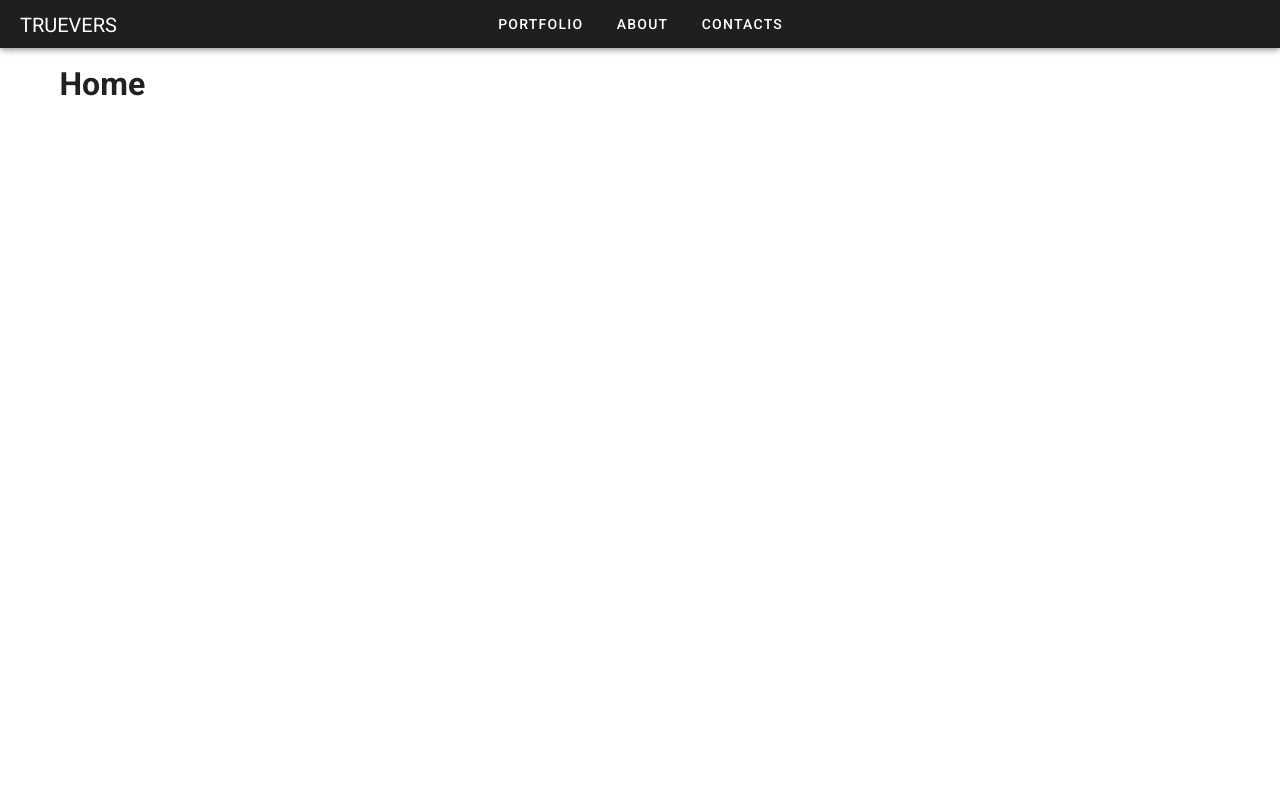
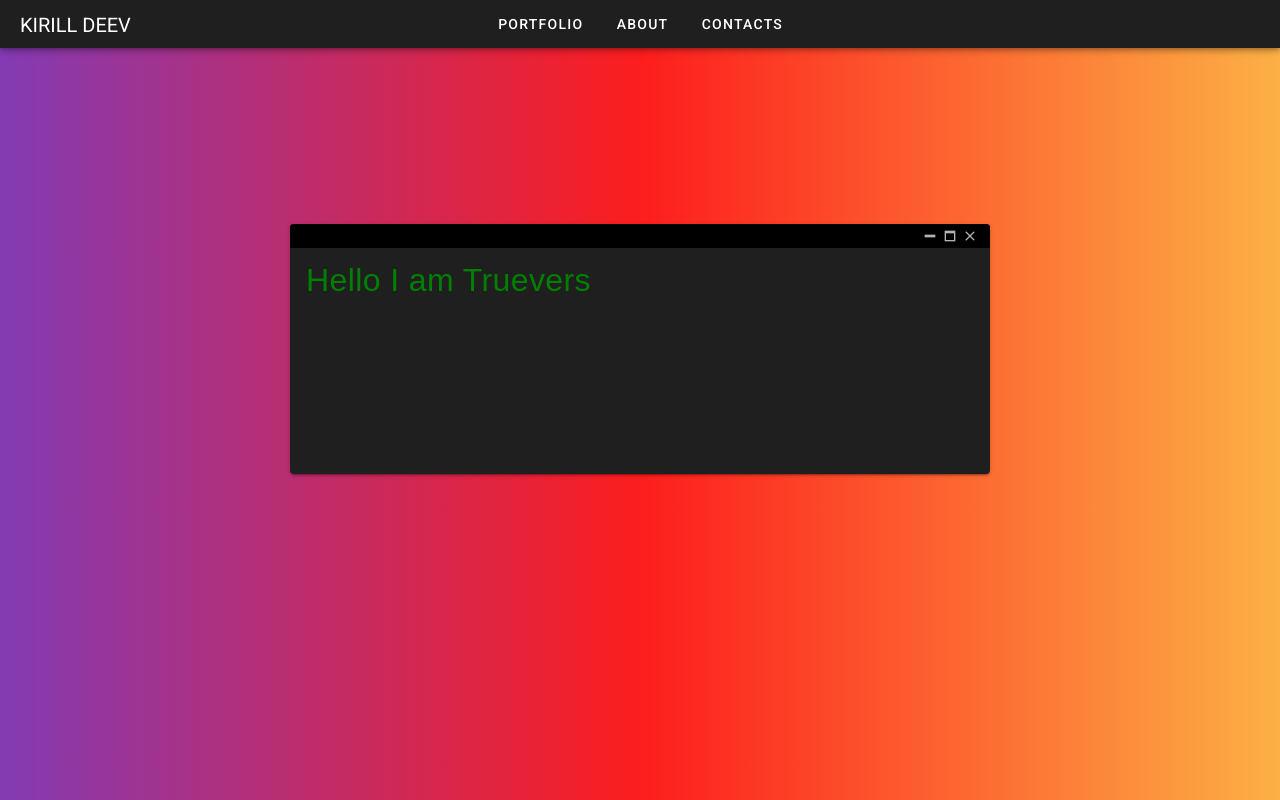
Before and after one commit to deevkv/portfolio, a Vue app: page / in a window 1280 px wide. Built offline with nearby package versions, Linux system fonts and the light colour scheme.

Commit message:
Connection 'Sass'. Creating a Drag'n'Drop event for a window in the 'Home.vue' component

```diff
--- a/package.json
+++ b/package.json
@@ -21,8 +21,8 @@
     "babel-eslint": "^10.0.3",
     "eslint": "^5.16.0",
     "eslint-plugin-vue": "^5.0.0",
-    "sass": "^1.19.0",
-    "sass-loader": "^8.0.0",
+    "sass": "^1.25.0",
+    "sass-loader": "^8.0.2",
     "vue-cli-plugin-vuetify": "^2.0.3",
     "vue-template-compiler": "^2.6.10",
     "vuetify-loader": "^1.3.0"
--- a/src/App.vue
+++ b/src/App.vue
@@ -21,7 +21,9 @@
 
       <div class="app-bar__title-wrapper">
         <v-app-bar-nav-icon @click="drawer = !drawer" class="hidden-md-and-up app-bar__nav-icon"></v-app-bar-nav-icon>
-        <v-toolbar-title class="app-bar__title">Truevers</v-toolbar-title>
+        <v-toolbar-title class="app-bar__title">
+         <router-link to="/" tag="span">Kirill Deev</router-link>
+        </v-toolbar-title>
       </div>
       <v-toolbar-items class="hidden-sm-and-down app-bar__links">
         <v-btn
@@ -54,9 +56,11 @@
   }
 
   .app-bar__title {
+    display: block;
     padding-top: 10px;
     padding-left: 10px;
     text-transform: uppercase;
+    cursor: pointer;
   }
 
   .app-bar__links {
--- /dev/null
+++ b/src/assets/js/home.js
@@ -0,0 +1,31 @@
+'use strict';
+
+Vue.directive('draggable', {
+  bind: function (el) {
+    el.style.position = 'absolute';
+    var startX, startY, initialMouseX, initialMouseY;
+
+    function mousemove(e) {
+      var dx = e.clientX - initialMouseX;
+      var dy = e.clientY - initialMouseY;
+      el.style.top = startY + dy + 'px';
+      el.style.left = startX + dx + 'px';
+      return false;
+    }
+
+    function mouseup() {
+      document.removeEventListener('mousemove', mousemove);
+      document.removeEventListener('mouseup', mouseup);
+    }
+
+    el.addEventListener('mousedown', function(e) {
+      startX = el.offsetLeft;
+      startY = el.offsetTop;
+      initialMouseX = e.clientX;
+      initialMouseY = e.clientY;
+      document.addEventListener('mousemove', mousemove);
+      document.addEventListener('mouseup', mouseup);
+      return false;
+    });
+  }
+})
--- /dev/null
+++ b/src/assets/sass/variables.sass
@@ -0,0 +1 @@
+$body-background: #2B2A28
--- a/src/components/Home.vue
+++ b/src/components/Home.vue
@@ -1,17 +1,128 @@
 <template>
-	<v-container>
-		<v-row>
-			<v-col xs="12">
-				<h1>Home</h1>
+  <section class="home">
+    <v-container class="home__container">
+      <v-row justify="center" align="center">
+        <v-col>
+          <div class="home__wraper-card" ref="windowWrapper">
+            <v-card
+              dark
+              class="mx-auto home__card"
+              max-width="700"
+              min-height="250"
+              color="#1F1F1F"
+              ref="windowHome"
+            >
+              <v-system-bar
+                color="#000"
+                dark
+                @mousedown="draggable"
+              >
+                <v-spacer></v-spacer>
+
+                <v-icon>mdi-window-minimize</v-icon>
+
+                <v-icon>mdi-window-maximize</v-icon>
+
+                <v-icon>mdi-close</v-icon>
+              </v-system-bar>
+              <v-card-title class="home__card-title">Hello I am Truevers</v-card-title>
+              <v-card-text class="text--primary">
+
+              </v-card-text>
+
+              <!-- <v-card-actions>
+                <v-spacer />
+                <v-btn text :to="'/ad/' + ad.id">Open</v-btn>
+                <v-btn class="primary">Buy</v-btn>
+              </v-card-actions> -->
+            </v-card>
+          </div>
         </v-col>
       </v-row>
     </v-container>
+  </section>
 </template>
 
 <script>
+  /*import homeScript from '@/assets/js/home.js'*/
   export default {
     data () {
-			return {}
+      return {
+        }
+    },
+    methods: {
+      /*onHover: function() {
+        let windowHome = this.$refs.windowHome.$refs.link;
+        windowHome.style.backgroundColor = 'green';
+
+      },*/
+      draggable: function () {
+        let windowHome = this.$refs.windowHome.$refs.link;
+        /*let windowWrapper = this.$refs.windowWrapper;*/
+        let shiftX = event.clientX - windowHome.getBoundingClientRect().left;
+        let shiftY = event.clientY - windowHome.getBoundingClientRect().top;
+
+        windowHome.style.position = 'absolute';
+        windowHome.style.zIndex = 1000;
+
+        window.console.log(this.$refs.windowHome.$refs.link.style);
+        /*window.console.log(this.$refs.windowWrapper);*/
+
+        /*document.body.append(windowHome);*/
+       /* windowWrapper.append(windowHome);*/
+
+        moveAt(event.pageX, event.pageY);
+
+        function moveAt(pageX, pageY) {
+          windowHome.style.left = pageX - shiftX + 'px';
+          windowHome.style.top = pageY - shiftY - 48 + 'px';
+        }
+
+        function mousemove(event) {
+          moveAt(event.pageX, event.pageY);
+        }
+
+        function mouseup() {
+          document.removeEventListener('mousemove', mousemove);
+          windowHome.onmouseup = null;
+
+        }
+
+        document.addEventListener('mousemove', mousemove);
+        document.addEventListener('mouseup', mouseup);
+
+        windowHome.ondragstart = function() {
+          return false;
+        };
+      }
     }
   }
 </script>
+
+<style lang="scss">
+  @import '@/assets/sass/variables.sass';
+
+  .home {
+    height: 100%;
+    background: rgb(131,58,180);
+    background: linear-gradient(90deg, rgba(131,58,180,1) 0%, rgba(253,29,29,1) 50%, rgba(252,176,69,1) 100%);
+
+    color: #fff;
+  }
+
+  .home__card {
+    width: 700px;
+    height: 250px;
+  }
+
+  .home__card-title {
+    color: green;
+    font-family: sans-serif;
+    font-size: 2rem !important;
+  }
+  .home__container {
+    display: flex;
+    height: 80%;
+    width: 100%
+  }
+</style>
--- a/src/components/Portfolio.vue
+++ b/src/components/Portfolio.vue
@@ -1,11 +1,49 @@
 <template>
+  <section class="portfolio">
     <v-container>
       <v-row>
-			<v-col xs="12">
-				<h1>Portfolio</h1>
+        <v-col xl="12">
+          <v-card
+            dark
+            class="mx-auto"
+            min-height="190"
+            color="#1F1F1F"
+          >
+            <v-row no-gutters>
+              <v-col  cols="12" sm="5" md="5" lg="5" >
+                <v-card
+                  class="pa-8"
+                  outlined
+                  tile
+                >
+                  1 of 3
+                </v-card>
+              </v-col>
+              <v-col  cols="12" sm="4" md="4" lg="4">
+                <v-card
+                  class="pa-8"
+                  outlined
+                  tile
+                >
+                  Variable width content
+                </v-card>
+              </v-col>
+              <v-col  cols="12" sm="3" md="3" lg="3">
+                <v-card
+                  class="pa-2"
+                  outlined
+                  tile
+                >
+                  3 of 3
+                </v-card>
+              </v-col>
+            </v-row>
+
+          </v-card>
         </v-col>
       </v-row>
     </v-container>
+  </section>
 </template>
 
 <script>
@@ -15,3 +53,13 @@
     }
   }
 </script>
+
+<style lang="scss">
+  @import '@/assets/sass/variables.sass';
+
+  .portfolio {
+    height: 100%;
+    background-color: $body-background;
+    color: #fff;
+  }
+</style>
--- a/src/router/index.js
+++ b/src/router/index.js
@@ -31,6 +31,7 @@ const routes = [
 ]
 
 const router = new VueRouter({
+  mode: 'history',
   routes
 })
 
--- a/src/views/About.vue
+++ /dev/null
@@ -1,5 +0,0 @@
-<template>
-  <div class="about">
-    <h1>This is an about page</h1>
-  </div>
-</template>
```
Also changed, not shown: src/views/Home.vue (deleted, +0 -18 lines), src/assets/sass/scaffolding.sass (added), 1 other file (tests, documents, lock files or other folders). Lines whose indentation alone changed are shown as unchanged.
